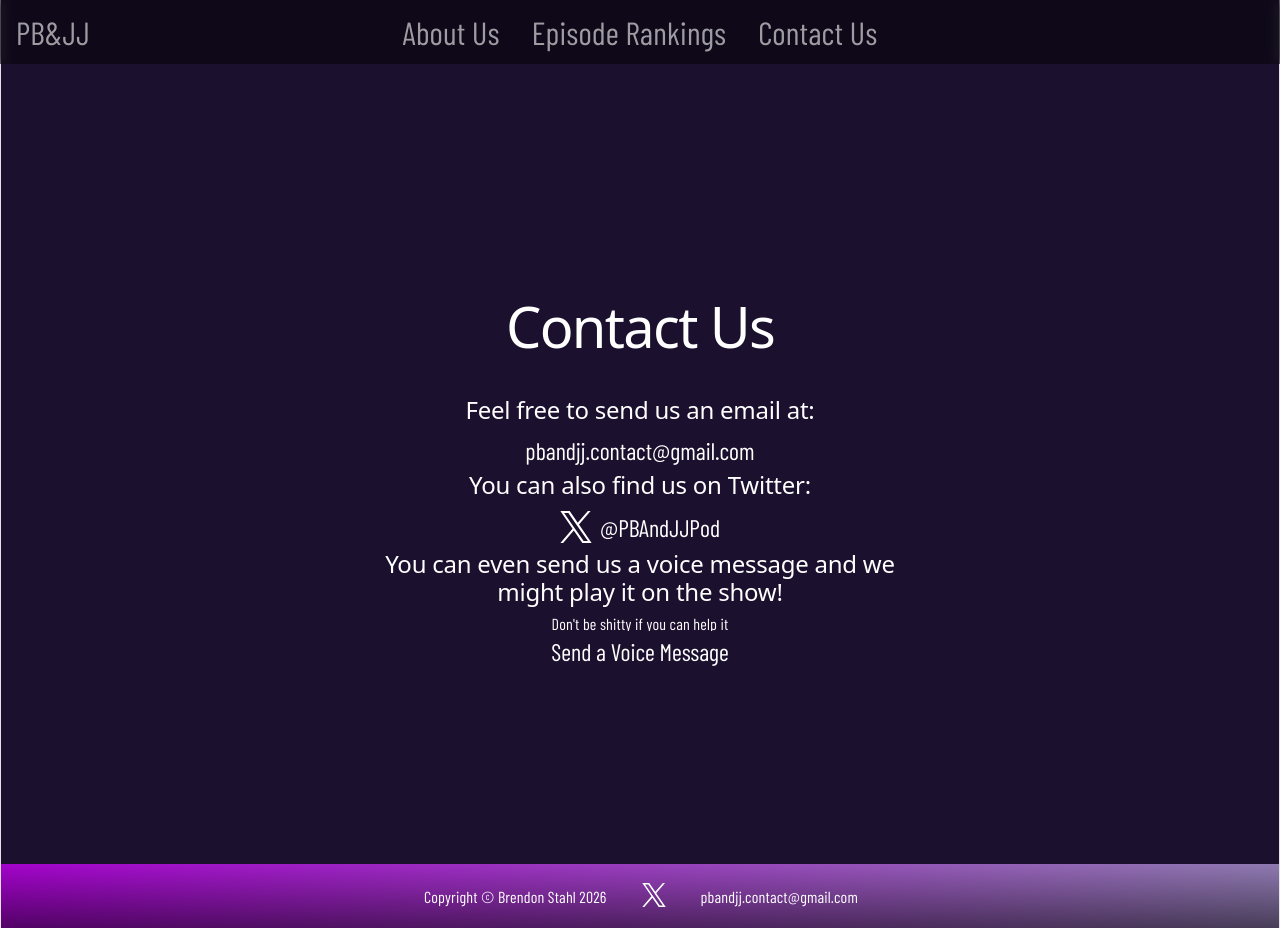
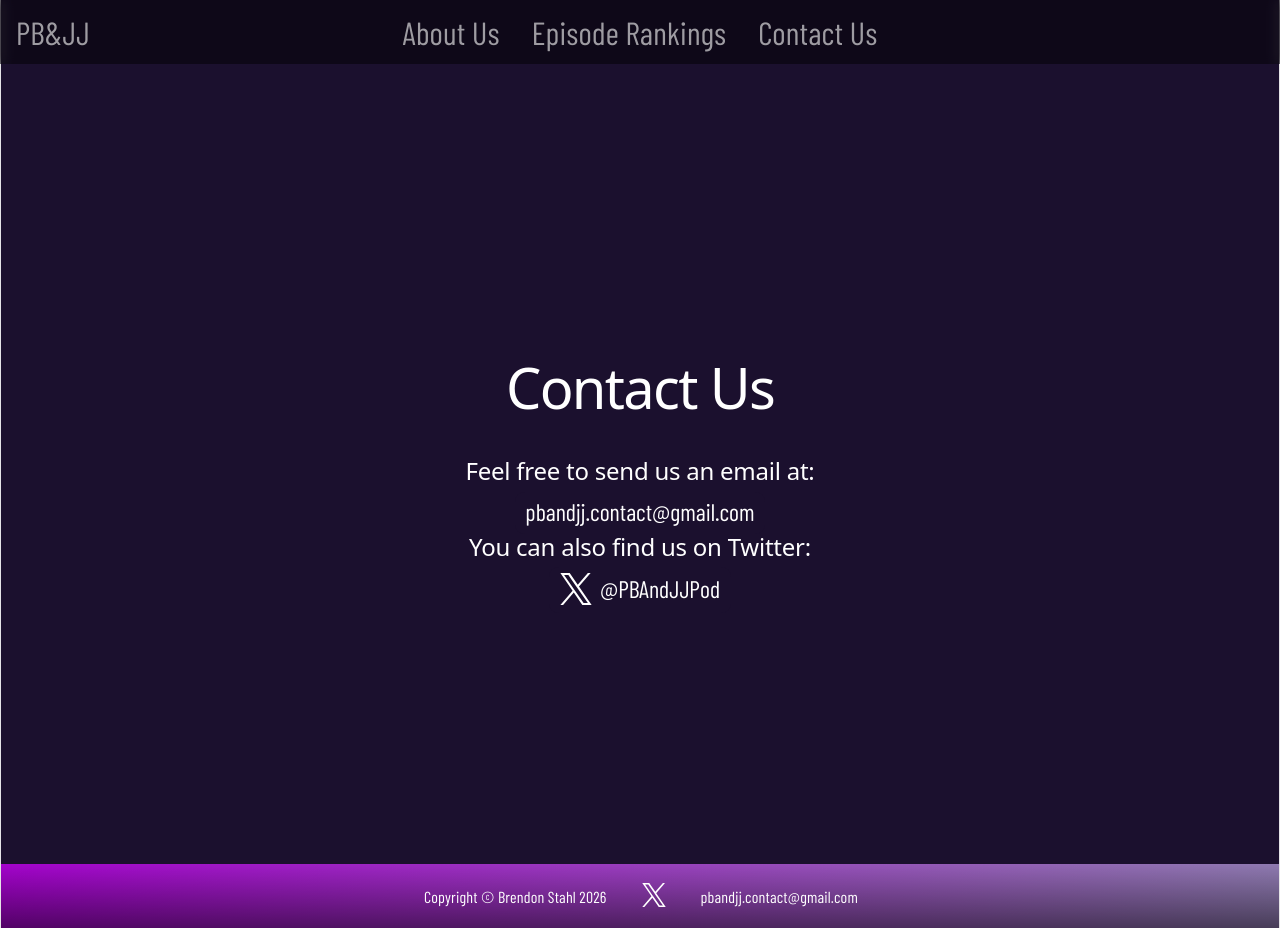
Before and after one commit to brendonstahl97/test-4299, a React (Vite) app: page /contact in a window 1280 px wide. Built offline with nearby package versions, Linux system fonts and the light colour scheme; no server answers; a web font is replaced by a local one.

Commit message:
updated contact us page

```diff
--- a/src/pages/Contact-Us/Contact-Us.jsx
+++ b/src/pages/Contact-Us/Contact-Us.jsx
@@ -20,13 +20,6 @@ function ContactUs(props) {
                         @PBAndJJPod
                     </Button>
                 </a>
-                <h2 className='appear-up-3'>You can even send us a voice message and we might play it on the show!</h2>
-                <p className='appear-up-3'>Don't be shitty if you can help it</p>
-                <a target='__blank' href='https://anchor.fm/pbandjj/message'>
-                    <Button className='appear-up-3'>
-                        Send a Voice Message
-                    </Button>
-                </a>
             </div>
 
         </div>
```
